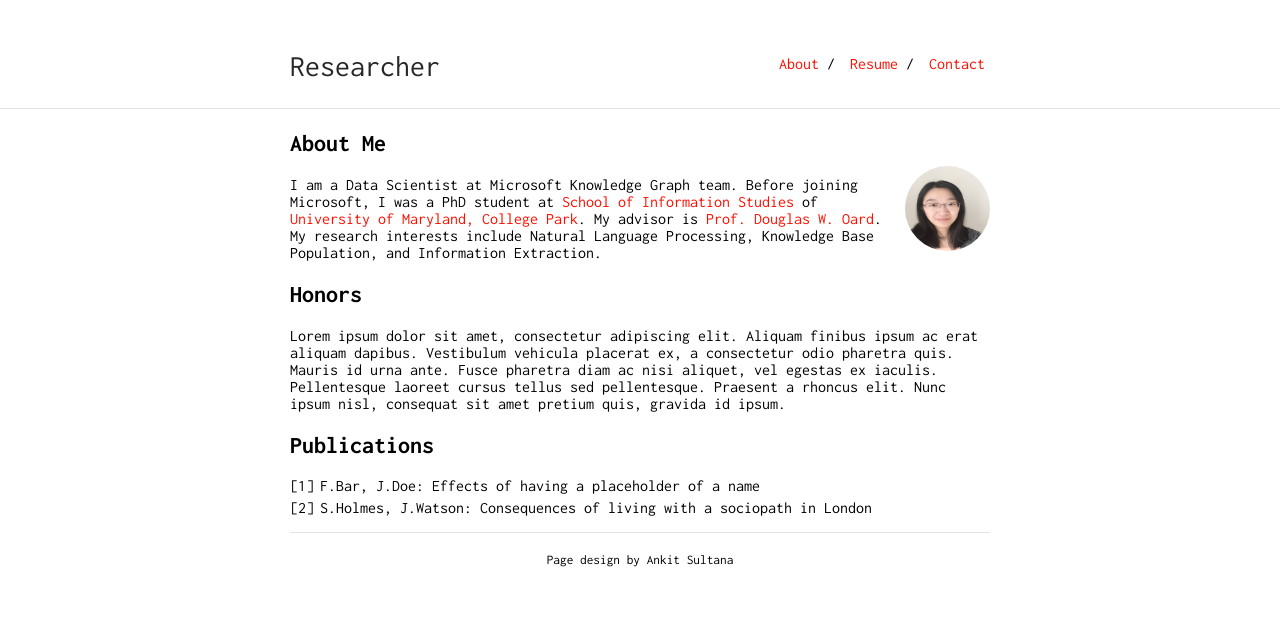
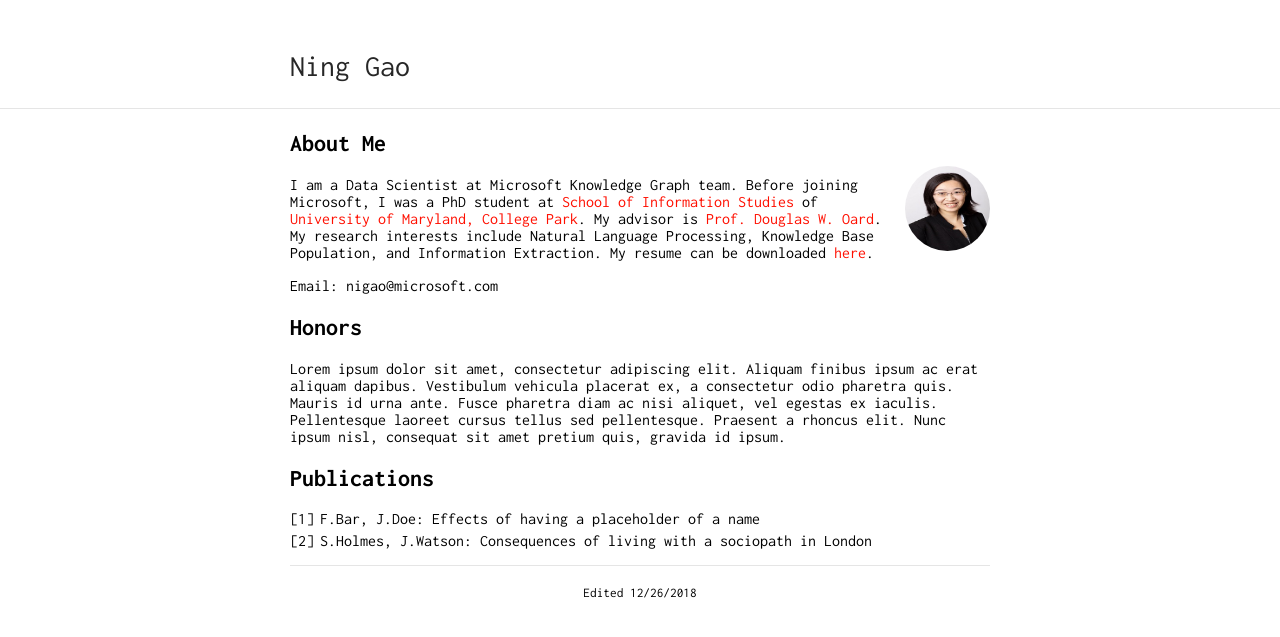
Before and after one commit to ninggao/ninggao.github.io, a Jekyll site: the page built from index.md, in a window 1280 px wide. Shown: the top 637 px of the page. Built offline with Jekyll 4.4.1, drawn with Linux system fonts in a browser that asks for light colours; our own code applies the rules of GitHub Pages for plain Markdown files.

```diff
--- a/_config.yml
+++ b/_config.yml
@@ -1,24 +1,13 @@
-title: Researcher
-url: "https://ankitsultana.com"
-baseurl: "/researcher"
+title: Ning Gao
 
 markdown: kramdown
-#ins_logo: "./bits-logo.png"
 
 tracking_id: #
 
 footer: yes
-footer_url: "https://github.com/ankitsultana"
-footer_text: "Page design by Ankit Sultana"
+footer_url: "https://github.com/ninggao"
+footer_text: "Edited 12/26/2018"
 
 sass:
     style: compressed
     sass_dir: _sass
-
-nav:
- - name: "About"
-   link: "/researcher/"
- - name: "Resume"
-   link: "resume.pdf"
- - name: "Contact"
-   link: "contact"
--- a/index.md
+++ b/index.md
@@ -6,12 +6,15 @@ layout: default
 
 <img class="profile-picture" src="ninggao.jpg">
 
-I am a Data Scientist at Microsoft Knowledge Graph team. Before joining Microsoft, I was a PhD student at <a href="http://ischool.umd.edu/">School of Information Studies</a> of <a href="http://www.umd.edu/">University of Maryland, College Park</a>. My advisor is <a href="http://terpconnect.umd.edu/~oard/">Prof. Douglas W. Oard</a>. My research interests include Natural Language Processing, Knowledge Base Population, and Information Extraction.
+I am a Data Scientist at Microsoft Knowledge Graph team. Before joining Microsoft, I was a PhD student at <a href="http://ischool.umd.edu/">School of Information Studies</a> of <a href="http://www.umd.edu/">University of Maryland, College Park</a>. My advisor is <a href="http://terpconnect.umd.edu/~oard/">Prof. Douglas W. Oard</a>. My research interests include Natural Language Processing, Knowledge Base Population, and Information Extraction. My resume can be downloaded <a href="resume.pdf">here</a>.
+
+Email: nigao@microsoft.com
 
 ## Honors
 
 Lorem ipsum dolor sit amet, consectetur adipiscing elit. Aliquam finibus ipsum ac erat aliquam dapibus. Vestibulum vehicula placerat ex, a consectetur odio pharetra quis. Mauris id urna ante. Fusce pharetra diam ac nisi aliquet, vel egestas ex iaculis. Pellentesque laoreet cursus tellus sed pellentesque. Praesent a rhoncus elit. Nunc ipsum nisl, consequat sit amet pretium quis, gravida id ipsum.
 
+
 ## Publications
 
 1. F.Bar, J.Doe: Effects of having a placeholder of a name
```
Also changed, not shown: README.md, ninggao.jpg.
